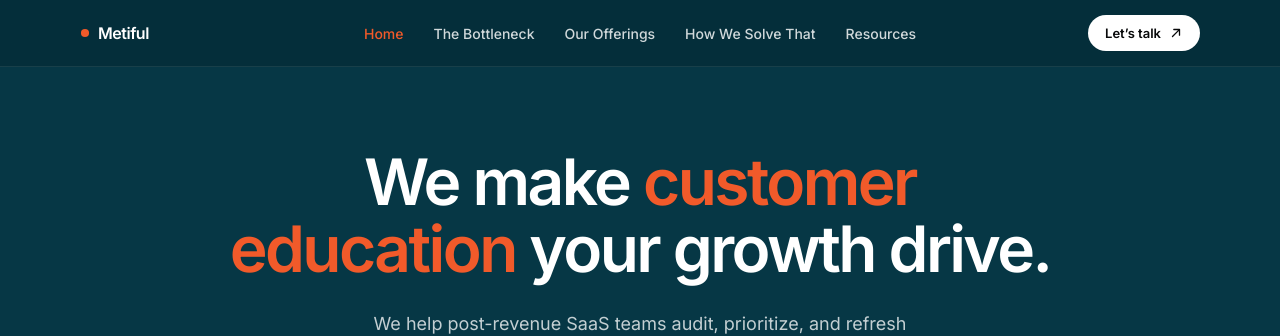
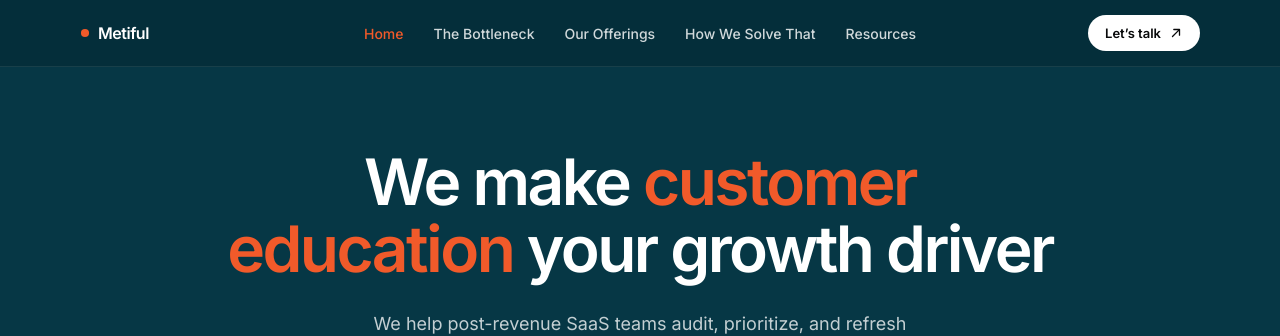
Before and after one commit to qianhuisunny/Metiful, a React (Vite) app: page / in a window 1280 px wide. Shown: the top 336 px of the page. Built offline with nearby package versions, Linux system fonts and the light colour scheme.

Commit message:
Update hero growth tagline

```diff
--- a/src/App.jsx
+++ b/src/App.jsx
@@ -246,7 +246,7 @@ function Home({ onBook }) {
   }, [])
   return <main>
     <section className="hero page-frame">
-      <div className="hero-copy"><h1>We make <em>customer education</em> your growth drive.</h1></div>
+      <div className="hero-copy"><h1>We make <em>customer education</em> your growth driver</h1></div>
       <div className="hero-bottom">
         <p>We help post-revenue SaaS teams audit, prioritize, and refresh product knowledge assets so customers, support, success, sales, and new users stay aligned with what the product actually does today.</p>
         <div className="hero-booking"><button className="hero-input" onClick={onBook}><span>What’s your work email?</span><span className="hero-input-cta">Book a free intro session <ArrowRight size={14} weight="bold" /></span></button><small>Built for teams whose product moves faster than their content system.</small></div>
```
Also changed, not shown: 1 other file (tests, documents, lock files or other folders).
